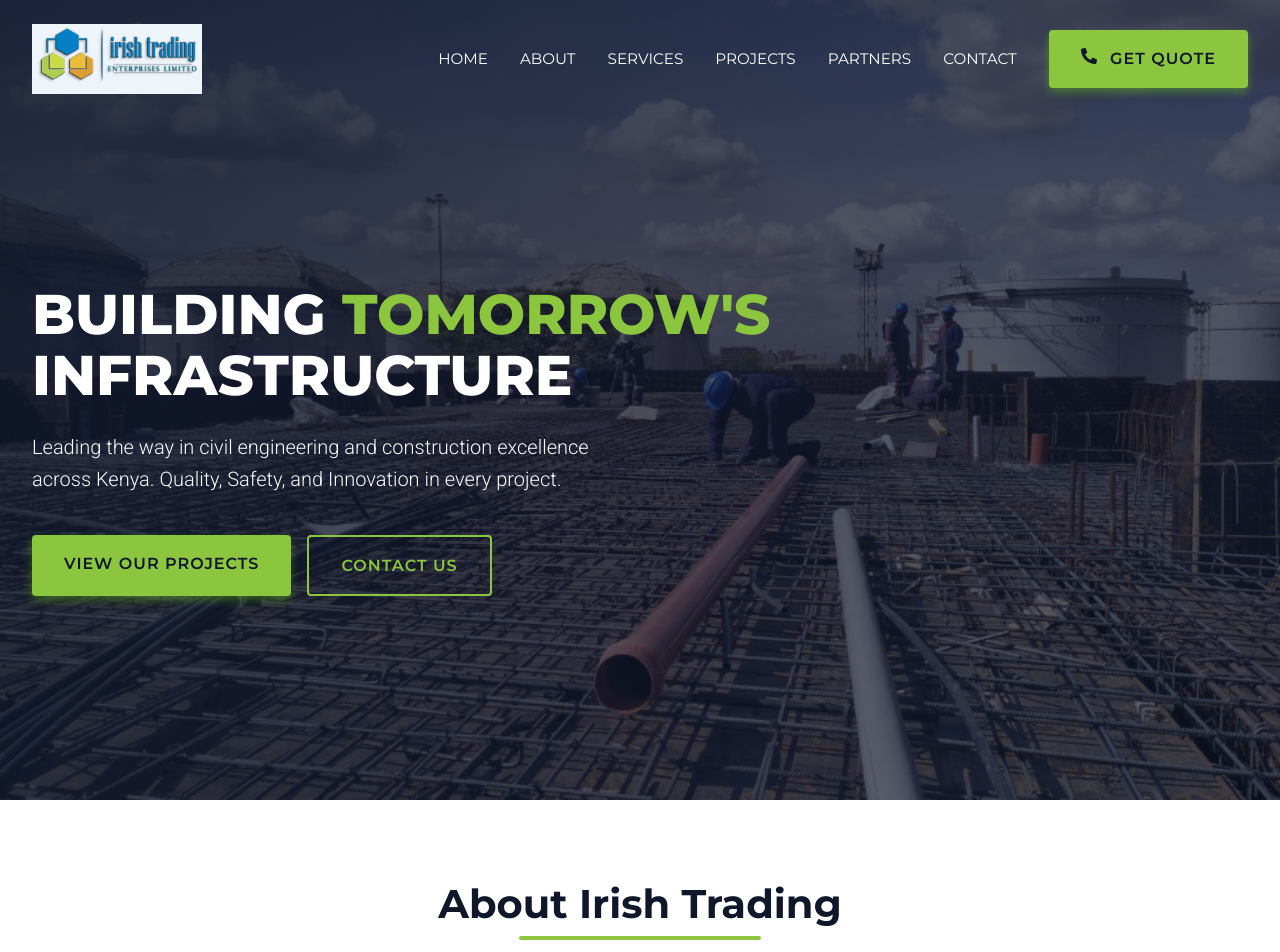
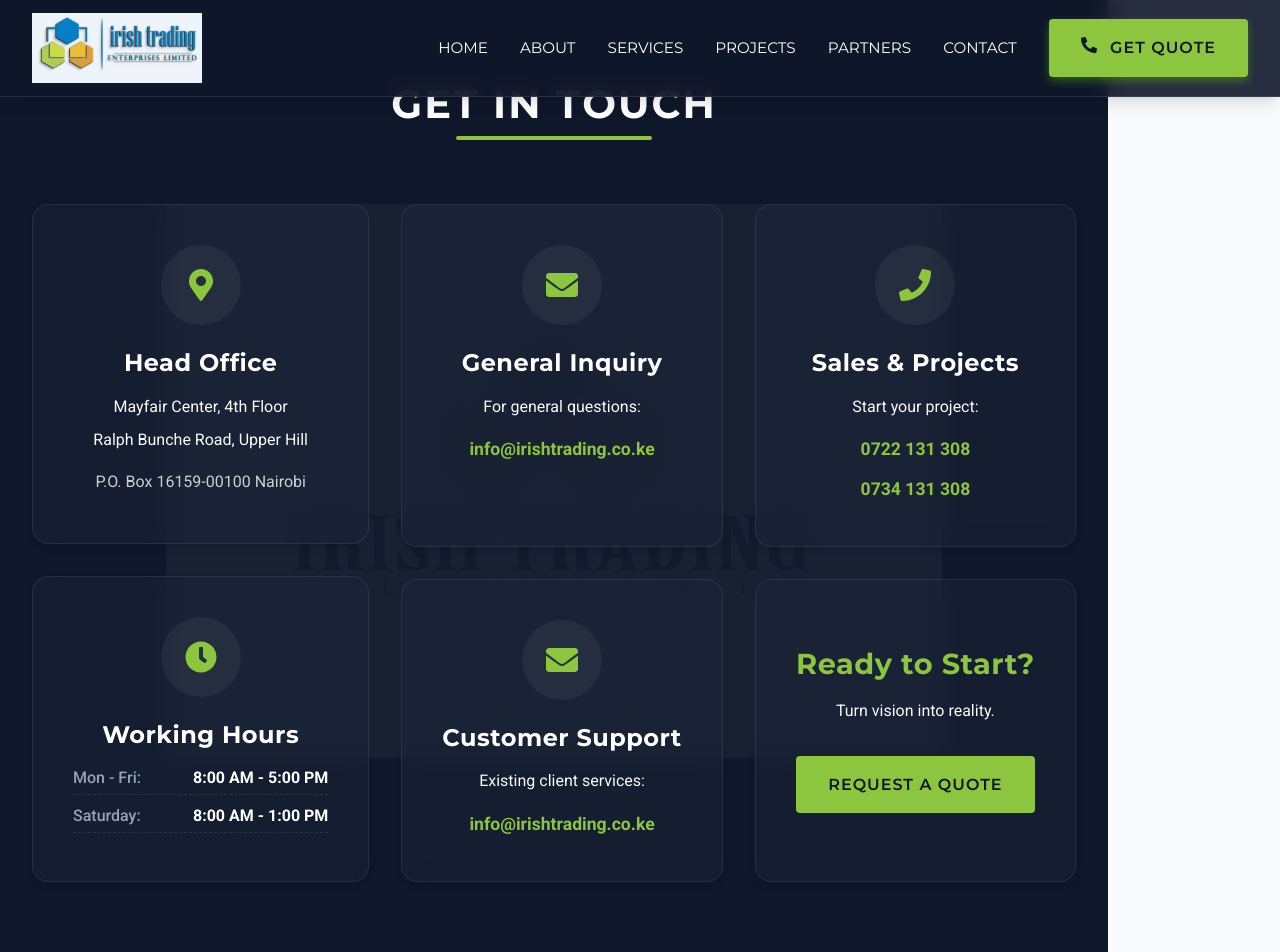
Before and after one commit to sharlmon/IrishTradingSite, a React (Vite) app: page /contact in a window 1280 px wide. Shown: the top 952 px of the page. Built offline with nearby package versions, Linux system fonts and the light colour scheme.

Commit message:
Refactor to multi-page app and update contact email

```diff
--- a/src/App.jsx
+++ b/src/App.jsx
@@ -1,5 +1,5 @@
-
 import React from 'react';
+import { BrowserRouter as Router, Routes, Route } from 'react-router-dom';
 import Header from './components/Header';
 import Hero from './components/Hero';
 import About from './components/About';
@@ -8,20 +8,35 @@ import Projects from './components/Projects';
 import Clients from './components/Clients';
 import Contact from './components/Contact';
 import Footer from './components/Footer';
+import ScrollToTop from './components/ScrollToTop';
 import './styles/index.css';
 
 function App() {
   return (
-    <div className="App">
-      <Header />
-      <Hero />
-      <About />
-      <Services />
-      <Projects />
-      <Clients />
-      <Contact />
-      <Footer />
-    </div>
+    <Router>
+      <ScrollToTop />
+      <div className="App">
+        <Header />
+        <Routes>
+          <Route path="/" element={
+            <>
+              <Hero />
+              {/* Clients might be good to keep on home as social proof, or move to its own page.
+                  Based on user request "all buttons in the menu", Partners is a menu item.
+                  I will map it to /partners. Left it here if they want a landing page feel,
+                  but strictly adhering to separate pages for now.
+               */}
+            </>
+          } />
+          <Route path="/about" element={<About />} />
+          <Route path="/services" element={<Services />} />
+          <Route path="/projects" element={<Projects />} />
+          <Route path="/partners" element={<Clients />} />
+          <Route path="/contact" element={<Contact />} />
+        </Routes>
+        <Footer />
+      </div>
+    </Router>
   );
 }
 
--- a/src/components/Contact.jsx
+++ b/src/components/Contact.jsx
@@ -50,7 +50,7 @@ const Contact = () => {
                             </div>
                             <h3>General Inquiry</h3>
                             <p>For general questions:</p>
-                            <a href="mailto:abdura@irishtrading.co.ke" className="contact-link">abdura@irishtrading.co.ke</a>
+                            <a href="mailto:info@irishtrading.co.ke" className="contact-link">info@irishtrading.co.ke</a>
                         </div>
 
                         {/* Sales Department Card */}
@@ -73,14 +73,14 @@ const Contact = () => {
                             </div>
                             <h3>Customer Support</h3>
                             <p>Existing client services:</p>
-                            <a href="mailto:abdura@irishtrading.co.ke" className="contact-link">abdura@irishtrading.co.ke</a>
+                            <a href="mailto:info@irishtrading.co.ke" className="contact-link">info@irishtrading.co.ke</a>
                         </div>
 
                         {/* CTA Card */}
                         <div className="hub-card cta-card action-card">
                             <h3>Ready to Start?</h3>
                             <p>Turn vision into reality.</p>
-                            <a href="mailto:abdura@irishtrading.co.ke?subject=Project Inquiry" className="btn btn-primary pulse-btn">
+                            <a href="mailto:info@irishtrading.co.ke?subject=Project Inquiry" className="btn btn-primary pulse-btn">
                                 Request a Quote
                             </a>
                         </div>
--- a/src/components/Header.jsx
+++ b/src/components/Header.jsx
@@ -1,5 +1,5 @@
-
 import React, { useState, useEffect } from 'react';
+import { NavLink, Link, useLocation } from 'react-router-dom';
 import { FaBars, FaTimes, FaPhoneAlt } from 'react-icons/fa';
 import '../styles/Header.css';
 import logo from '../assets/logo.png';
@@ -7,6 +7,7 @@ import logo from '../assets/logo.png';
 const Header = () => {
     const [isScrolled, setIsScrolled] = useState(false);
     const [isMobileMenuOpen, setIsMobileMenuOpen] = useState(false);
+    const location = useLocation();
 
     useEffect(() => {
         const handleScroll = () => {
@@ -20,34 +21,38 @@ const Header = () => {
     const closeMenu = () => setIsMobileMenuOpen(false);
 
     const navLinks = [
-        { title: 'Home', href: '#home' },
-        { title: 'About', href: '#about' },
-        { title: 'Services', href: '#services' },
-        { title: 'Projects', href: '#projects' },
-        { title: 'Partners', href: '#clients' },
-        { title: 'Contact', href: '#contact' },
+        { title: 'Home', path: '/' },
+        { title: 'About', path: '/about' },
+        { title: 'Services', path: '/services' },
+        { title: 'Projects', path: '/projects' },
+        { title: 'Partners', path: '/partners' },
+        { title: 'Contact', path: '/contact' },
     ];
 
     return (
-        <header className={`header ${isScrolled ? 'scrolled' : ''}`}>
+        <header className={`header ${isScrolled || location.pathname !== '/' ? 'scrolled' : ''}`}>
             <div className="container header-container">
-                <a href="#home" className="logo-link">
+                <Link to="/" className="logo-link">
                     <img src={`${import.meta.env.BASE_URL}logo-header.png`} alt="Irish Trading Enterprises" className="logo-img" />
-                </a>
+                </Link>
 
                 <nav className={`nav ${isMobileMenuOpen ? 'nav-open' : ''}`}>
                     <ul className="nav-list">
                         {navLinks.map((link) => (
                             <li key={link.title} className="nav-item">
-                                <a href={link.href} className="nav-link" onClick={closeMenu}>
+                                <NavLink
+                                    to={link.path}
+                                    className={({ isActive }) => isActive ? "nav-link active" : "nav-link"}
+                                    onClick={closeMenu}
+                                >
                                     {link.title}
-                                </a>
+                                </NavLink>
                             </li>
                         ))}
                     </ul>
-                    <a href="#contact" className="btn btn-primary header-cta" onClick={closeMenu}>
+                    <Link to="/contact" className="btn btn-primary header-cta" onClick={closeMenu}>
                         <FaPhoneAlt style={{ marginRight: '8px' }} /> Get Quote
-                    </a>
+                    </Link>
                 </nav>
 
                 <button className="menu-toggle" onClick={toggleMenu} aria-label="Toggle navigation">
--- a/src/components/Hero.jsx
+++ b/src/components/Hero.jsx
@@ -1,5 +1,5 @@
 
-import React from 'react';
+import { Link } from 'react-router-dom';
 import { motion } from 'framer-motion';
 import '../styles/Hero.css';
 import heroBg from '../assets/rebar-sky.jpg'; // Using the artistic rebar shot for the hero
@@ -22,8 +22,8 @@ const Hero = () => {
                         Quality, Safety, and Innovation in every project.
                     </p>
                     <div className="hero-actions">
-                        <a href="#projects" className="btn btn-primary">View Our Projects</a>
-                        <a href="#contact" className="btn btn-outline">Contact Us</a>
+                        <Link to="/projects" className="btn btn-primary">View Our Projects</Link>
+                        <Link to="/contact" className="btn btn-outline">Contact Us</Link>
                     </div>
                 </motion.div>
             </div>
--- /dev/null
+++ b/src/components/ScrollToTop.jsx
@@ -0,0 +1,14 @@
+import { useEffect } from 'react';
+import { useLocation } from 'react-router-dom';
+
+const ScrollToTop = () => {
+    const { pathname } = useLocation();
+
+    useEffect(() => {
+        window.scrollTo(0, 0);
+    }, [pathname]);
+
+    return null;
+};
+
+export default ScrollToTop;
```
